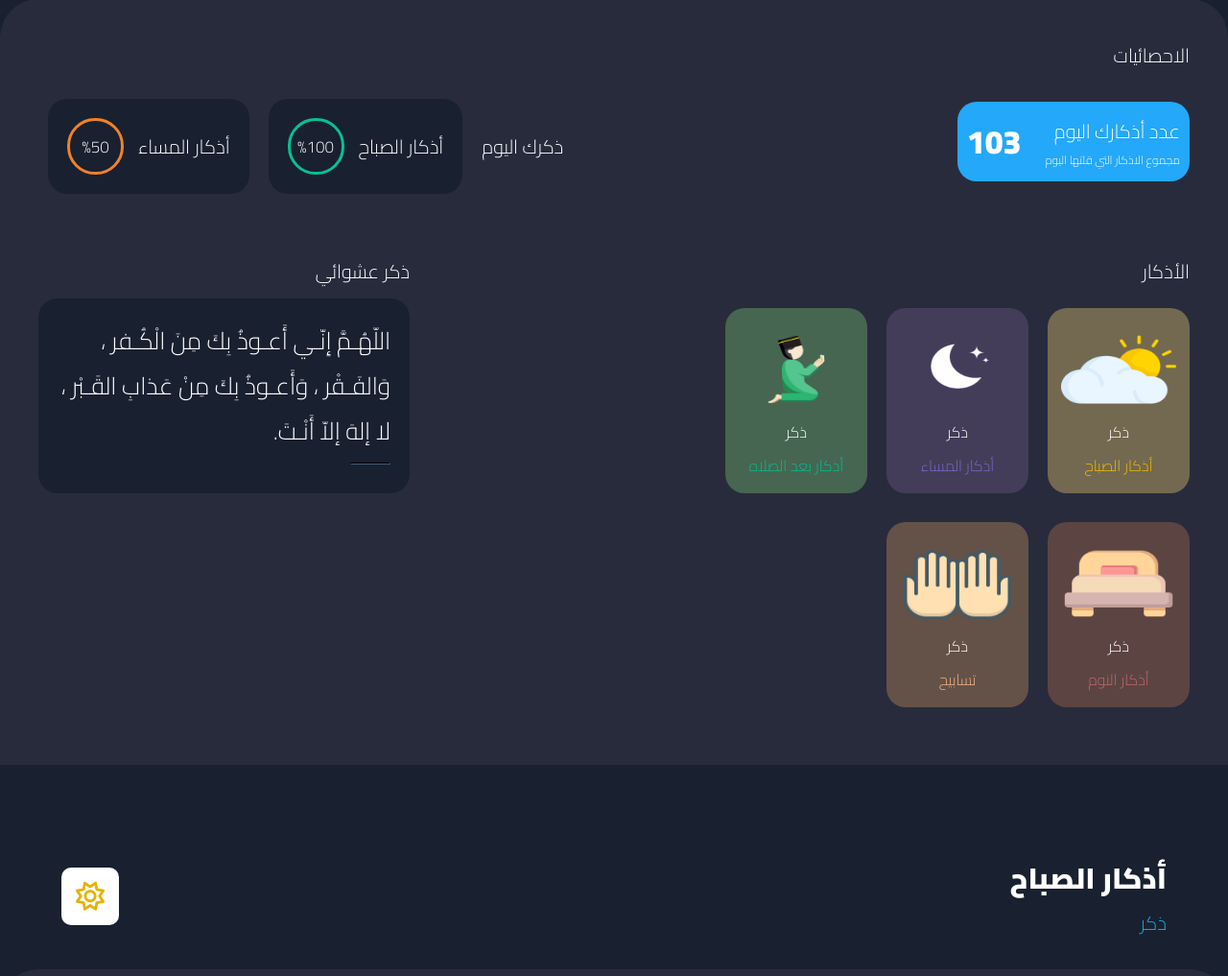
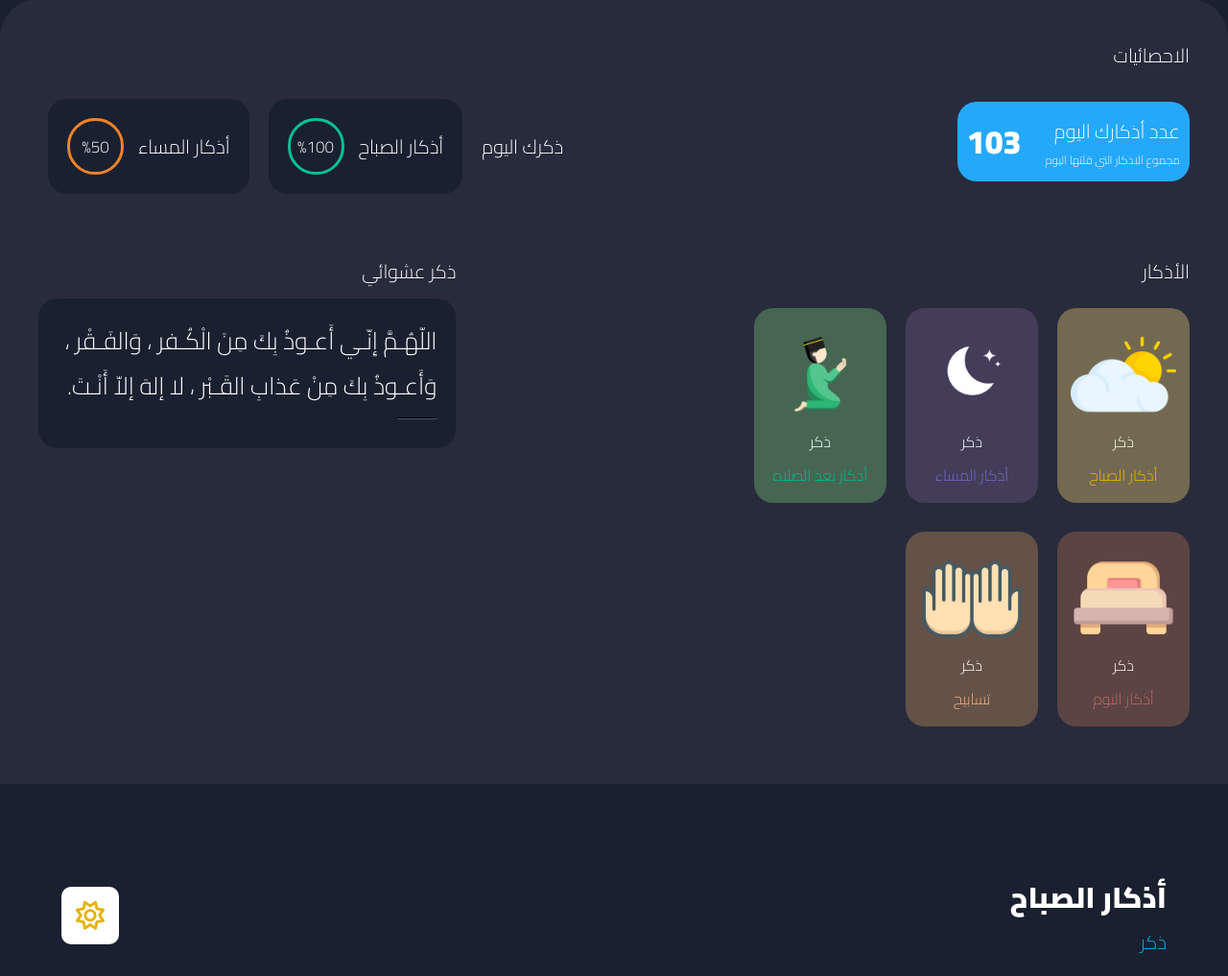
Before and after one commit to Muhammed-Sherif/azkar-website, a PHP site: page / in a window 1280 px wide. Shown: the part 162-1179 px from the top of the page at 96% size. Run offline with PHP 8.4, Linux system fonts and the light colour scheme.

Commit message:
Update style.css

```diff
--- a/css/style.css
+++ b/css/style.css
@@ -121,7 +121,7 @@ span.higry-date {
   justify-content: center;
 }
 .rondom-zekr-container {
-  width: 400px;
+  width: 450px;
 }
 .azkar-sabah-statistic span.count {
 border-color: #08c091 !important;
@@ -135,8 +135,8 @@ border-color: #08c091 !important;
   flex-wrap: wrap;
 }
 .azkar-links img {
-  width: 120px;
-  height: 100px;
+  width: 110px;
+  height: 110px;
 }
 .home-azkar-links {
     display: flex;
```
